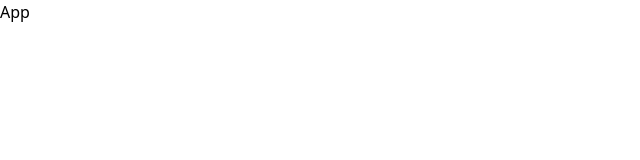
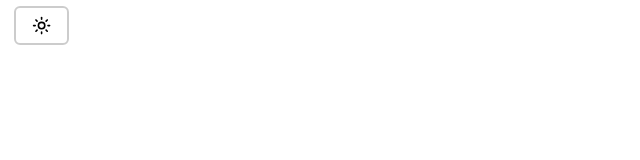
Before and after one commit to dkroderos/chatbot-template, a React (Vite) app in the folder chat-ui/: page / in a window 1280 px wide. Shown: the top 160 px of the page, without its empty margins (0-640 px from the left). Built offline with nearby package versions, Linux system fonts and the light colour scheme.

Commit message:
Add theme toggle

```diff
--- a/chat-ui/package.json
+++ b/chat-ui/package.json
@@ -10,6 +10,7 @@
     "preview": "vite preview"
   },
   "dependencies": {
+    "lucide-react": "^0.487.0",
     "react": "^19.0.0",
     "react-dom": "^19.1.0",
     "react-router-dom": "^7.5.0"
--- a/chat-ui/src/App.tsx
+++ b/chat-ui/src/App.tsx
@@ -1,5 +1,16 @@
+import { BrowserRouter, Route, Routes } from "react-router-dom";
+import ChatPage from "./pages/ChatPage";
+
 const App: React.FC = () => {
-  return <div>App</div>;
+  return (
+    <BrowserRouter>
+      <div className="transition-colors duration-300 w-full h-screen bg-white dark:bg-black text-black dark:text-white">
+        <Routes>
+          <Route path="/" element={<ChatPage />} />
+        </Routes>
+      </div>
+    </BrowserRouter>
+  );
 };
 
 export default App;
--- /dev/null
+++ b/chat-ui/src/components/ThemeToggleButton.tsx
@@ -0,0 +1,21 @@
+import { useTheme } from "../hooks/useTheme";
+import { Moon, Sun } from "lucide-react";
+
+const ThemeToggleButton: React.FC = () => {
+  const { isDarkMode, toggleTheme } = useTheme();
+
+  return (
+    <button
+      onClick={toggleTheme}
+      className="px-4 py-2 rounded bg-white dark:bg-black text-black dark:text-white flex items-center outline outline-2 outline-black/20 dark:outline-white/20 hover:outline-black dark:hover:outline-white focus:outline-black dark:focus:outline-white"
+    >
+      {isDarkMode ? (
+        <Moon className="h-[1.2rem] w-[1.2rem]" />
+      ) : (
+        <Sun className="h-[1.2rem] w-[1.2rem]" />
+      )}
+    </button>
+  );
+};
+
+export default ThemeToggleButton;
--- /dev/null
+++ b/chat-ui/src/contexts/ThemeContext.tsx
@@ -0,0 +1,10 @@
+import { createContext } from "react";
+
+export interface ThemeContextType {
+  isDarkMode: boolean;
+  toggleTheme: () => void;
+}
+
+export const ThemeContext = createContext<ThemeContextType | undefined>(
+  undefined
+);
--- /dev/null
+++ b/chat-ui/src/contexts/ThemeProvider.tsx
@@ -0,0 +1,24 @@
+import { useState, useEffect } from "react";
+import { ThemeContext } from "./ThemeContext";
+
+export function ThemeProvider({ children }: { children: React.ReactNode }) {
+  const [isDarkMode, setIsDarkMode] = useState(() => {
+    const savedTheme = localStorage.getItem("theme");
+    return savedTheme === "dark";
+  });
+
+  useEffect(() => {
+    document.documentElement.classList.toggle("dark", isDarkMode);
+    localStorage.setItem("theme", isDarkMode ? "dark" : "light");
+  }, [isDarkMode]);
+
+  const toggleTheme = () => {
+    setIsDarkMode((prev) => !prev);
+  };
+
+  return (
+    <ThemeContext.Provider value={{ isDarkMode, toggleTheme }}>
+      {children}
+    </ThemeContext.Provider>
+  );
+}
--- /dev/null
+++ b/chat-ui/src/hooks/useTheme.ts
@@ -0,0 +1,12 @@
+import { useContext } from "react";
+import { ThemeContext } from "../contexts/ThemeContext";
+
+export function useTheme() {
+  const context = useContext(ThemeContext);
+
+  if (context === undefined) {
+    throw new Error("useTheme must be used within a ThemeProvider");
+  }
+
+  return context;
+}
--- /dev/null
+++ b/chat-ui/src/layout/Header.tsx
@@ -0,0 +1,13 @@
+import ThemeToggleButton from "../components/ThemeToggleButton";
+
+const Header: React.FC = () => {
+  return (
+    <header className="flex items-center justify-between px-2 sm:px-4 py-2 bg-background text-black dark:text-white w-full">
+      <div className="flex items-center space-x-1 sm:space-x-2">
+        <ThemeToggleButton />
+      </div>
+    </header>
+  );
+};
+
+export default Header;
--- a/chat-ui/src/main.tsx
+++ b/chat-ui/src/main.tsx
@@ -2,9 +2,12 @@ import { StrictMode } from "react";
 import { createRoot } from "react-dom/client";
 import "./index.css";
 import App from "./App";
+import { ThemeProvider } from "./contexts/ThemeProvider";
 
 createRoot(document.getElementById("root")!).render(
   <StrictMode>
-    <App />
+    <ThemeProvider>
+      <App />
+    </ThemeProvider>
   </StrictMode>
 );
--- /dev/null
+++ b/chat-ui/src/pages/ChatPage.tsx
@@ -0,0 +1,11 @@
+import Header from "../layout/Header";
+
+const ChatPage: React.FC = () => {
+  return (
+    <>
+      <Header />
+    </>
+  );
+};
+
+export default ChatPage;
--- a/chat-ui/tailwind.config.js
+++ b/chat-ui/tailwind.config.js
@@ -1,5 +1,6 @@
 /** @type {import('tailwindcss').Config} */
 export default {
+  darkMode: ["class"],
   content: ["./index.html", "./src/**/*.{js,ts,jsx,tsx}"],
   theme: {
     extend: {},
```
Also changed, not shown: 1 other file (tests, documents, lock files or other folders).
